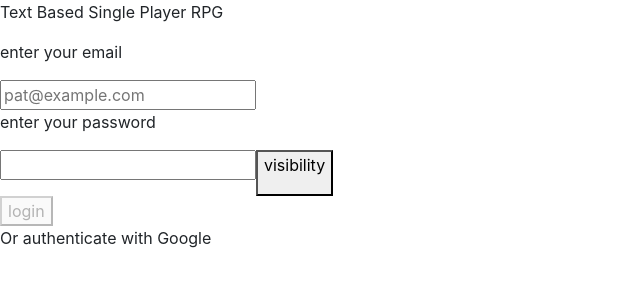
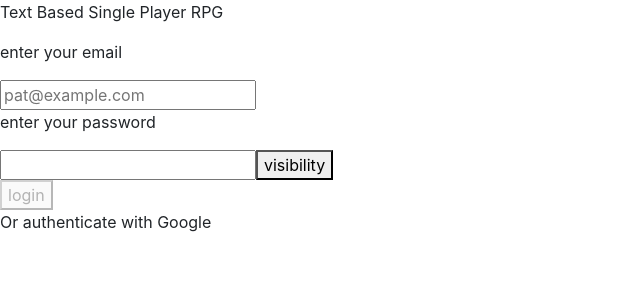
Before and after one commit to ZorTTroZ-Dev/TBSPRPG_UI, an Angular app in the folder tbsprpg/: page /login in a window 1280 px wide. Shown: the top 300 px of the page, without its empty margins (0-640 px from the left). Built offline with nearby package versions, Linux system fonts and the light colour scheme.

Commit message:
TbspRpg UI
Refamilarizing myself with the UI.  Going to start working on game creation.

```diff
--- a/tbsprpg/src/app/components/game/game.component.ts
+++ b/tbsprpg/src/app/components/game/game.component.ts
@@ -16,6 +16,12 @@ export class GameComponent implements OnInit {
   constructor(private route: ActivatedRoute,
     private adventureService: AdventureService) { }
 
+  loadGame(adventure: Adventure): void {
+    //check if there is an game for this adventure for this user, set the game variable if so
+    //if no game post to start game and we'll have to post to check when the game has
+    //  been created and set it to a variable, poll until game variable added
+  }
+
   ngOnInit(): void {
     //I would like for people to be able to just click a link and be in the game
     //so this could be one of the most used entry points
@@ -25,6 +31,7 @@ export class GameComponent implements OnInit {
       switchMap( params => this.adventureService.getAdventureByName(params['adventure']) )
     ).subscribe( adv => {
       this.adventure = adv;
+      this.loadGame(adv);
     });
 
     //contact the games service to see if they've started this game,
--- a/tbsprpg/src/app/components/mainsite/landing.component.html
+++ b/tbsprpg/src/app/components/mainsite/landing.component.html
@@ -6,7 +6,7 @@ Lorem ipsum dolor sit amet, consectetur adipiscing elit. Aenean turpis sapien, s
 Cras rutrum, leo eu fringilla consectetur, purus nulla hendrerit urna, et fringilla ante sapien sit amet diam. Nunc blandit, sem eget pellentesque pretium, purus nibh gravida sem, vulputate pretium arcu nibh iaculis neque. Sed nec sem ut magna ultricies fermentum vitae at felis. Nullam dignissim at ante in cursus. Sed risus neque, maximus nec massa a, dictum congue dolor. Nam lacinia tincidunt commodo. Curabitur sit amet nisl ultricies, aliquam purus vel, dictum purus.
 </p>
 <div>
-        <p>Enter your email</p>
-        <input placeholder="pat@example.com" [(ngModel)]="email" required>
+    <p>Enter your email</p>
+    <input placeholder="pat@example.com" [(ngModel)]="email" required>
     <button (click)="getStarted()">get started</button>
 </div>
--- a/tbsprpg/src/app/components/mainsite/login/login.component.html
+++ b/tbsprpg/src/app/components/mainsite/login/login.component.html
@@ -7,7 +7,7 @@
         <p>enter your password</p>
         <input id="password" [type]="hide ? 'password' : 'text'" formControlName="password" required>
         <button (click)="hide = !hide" [attr.aria-label]="'Hide password'" [attr.aria-pressed]="hide">
-            <p>{{hide ? 'visibility_off' : 'visibility'}}</p>
+            {{hide ? 'visibility_off' : 'visibility'}}
         </button>
         <br>
         <button type="submit" [disabled]="!loginForm.valid">login</button>
```
Lines whose indentation alone changed are shown as unchanged.
